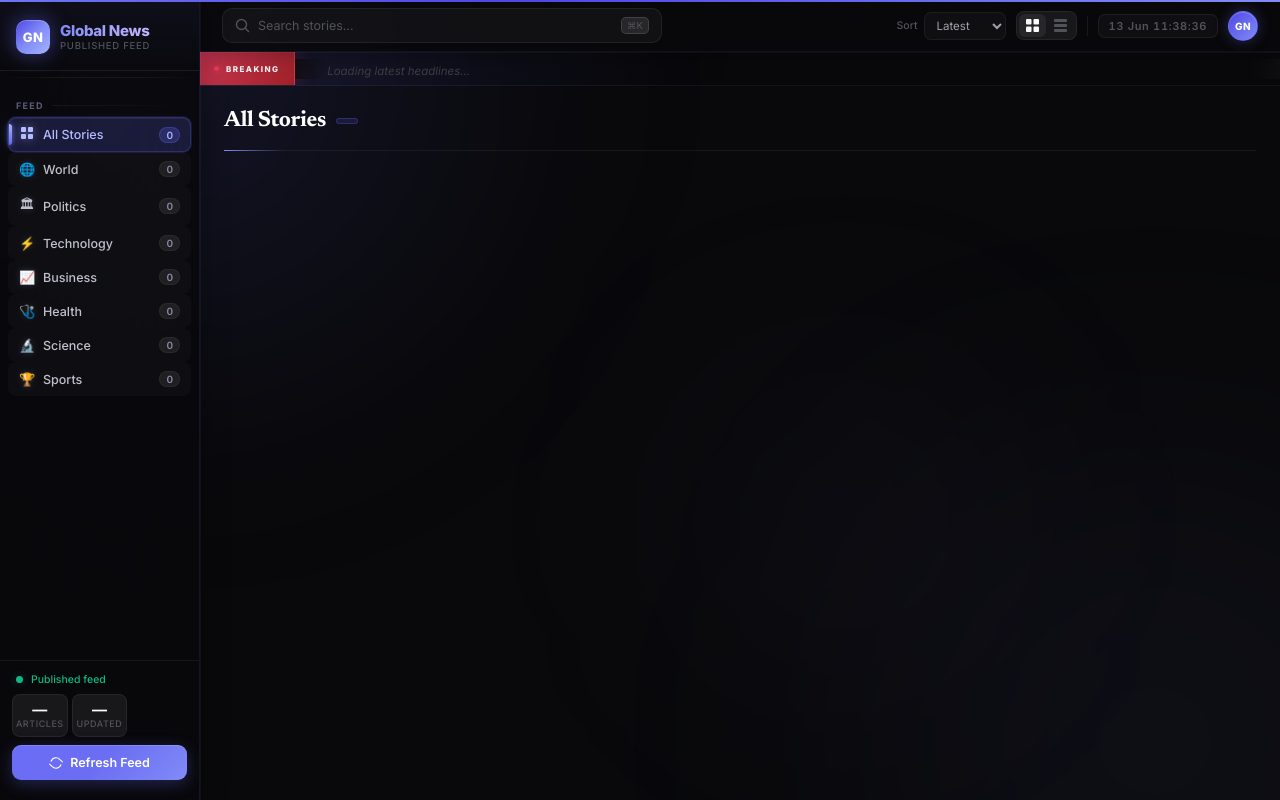
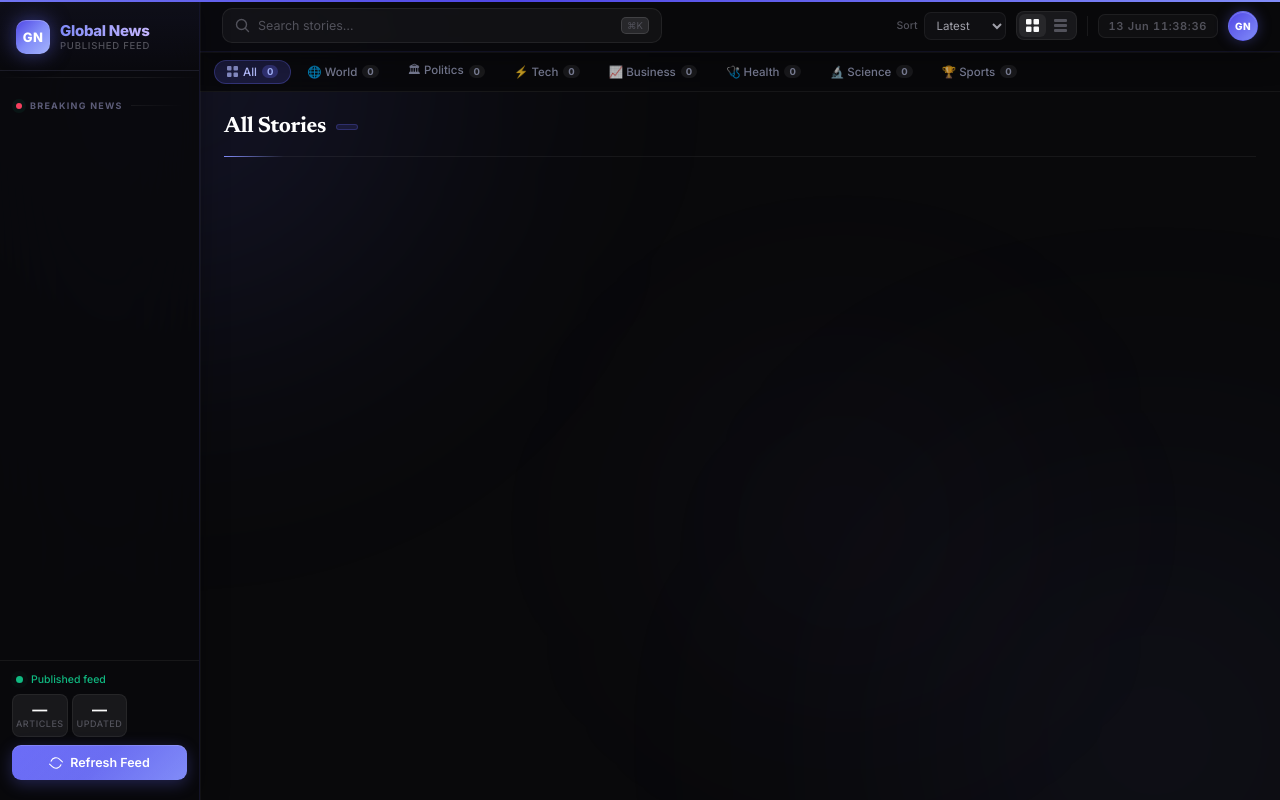
Before and after one commit to Daksh288948921904/Global_news, a FastAPI app: page / in a window 1280 px wide. Run offline with FastAPI, Linux system fonts and the light colour scheme.

Commit message:
feat: swap sidebar nav ↔ breaking news; add rotating story panel
Layout changes:
- Sidebar: category nav replaced by live Breaking News panel
  • Lead story card pinned at top (gold badge, small image + title)
  • 3 feed stories rotate every 5s with fade transition
  • Pagination dots for manual control
- Main area: ticker replaced by horizontal category bar (cat-bar)
  • All / World / Politics / Tech / Business / Health / Science / Sports
  • Same count badges, active highlight, sticky below topbar
  • World button still triggers the country dropdown

Co-Authored-By: Claude Sonnet 4.6 <noreply@anthropic.com>

```diff
--- a/static/css/style.css
+++ b/static/css/style.css
@@ -481,39 +481,127 @@ a{color:inherit;text-decoration:none}
 .view-btn:hover{color:var(--ink2)}
 .view-btn.active{background:var(--bg3);color:var(--ink)}
 
-/* Ticker */
-.ticker{
-  height:var(--ticker);display:flex;align-items:center;
-  background:linear-gradient(90deg,rgba(99,102,241,.08) 0%,transparent 50%);
-  border-bottom:1px solid rgba(255,255,255,.05);
-  overflow:hidden;gap:0;
-  position:relative;
-}
-.ticker-tag{
-  flex-shrink:0;font-size:8px;font-weight:900;
-  letter-spacing:.18em;text-transform:uppercase;
-  color:#fff;
-  background:linear-gradient(135deg,rgba(244,63,94,.85),rgba(220,38,38,.7));
-  border-right:1px solid rgba(244,63,94,.3);
-  padding:0 14px;height:100%;display:flex;align-items:center;gap:7px;
-  box-shadow:4px 0 20px rgba(244,63,94,.2);
-}
-.ticker-runway{flex:1;overflow:hidden;position:relative}
-.ticker-runway::before,.ticker-runway::after{
-  content:'';position:absolute;top:0;bottom:0;width:32px;z-index:2;pointer-events:none;
-}
-.ticker-runway::before{left:0;background:linear-gradient(90deg,var(--bg1),transparent)}
-.ticker-runway::after{right:0;background:linear-gradient(270deg,var(--bg1),transparent)}
-.ticker-content{
-  display:inline-flex;align-items:center;
-  white-space:nowrap;font-size:11.5px;color:var(--ink2);
-  animation:ticker-move 60s linear infinite;
-  padding-left:24px;
-}
-.ticker-content:hover{animation-play-state:paused}
-@keyframes ticker-move{0%{transform:translateX(0)}100%{transform:translateX(-50%)}}
-.ticker-sep{margin:0 14px;color:var(--ink4);font-size:8px}
-.ticker-placeholder{font-size:11.5px;color:var(--ink4);padding:0 20px;font-style:italic}
+/* ── Category bar (replaced ticker) ── */
+.cat-bar{
+  height:40px;
+  display:flex;align-items:center;gap:3px;
+  padding:0 14px;
+  background:rgba(9,9,11,.88);
+  backdrop-filter:blur(20px);-webkit-backdrop-filter:blur(20px);
+  border-bottom:1px solid rgba(255,255,255,.06);
+  overflow-x:auto;scrollbar-width:none;
+  flex-shrink:0;
+  position:sticky;top:var(--topbar);z-index:40;
+}
+.cat-bar::-webkit-scrollbar{display:none}
+.catb{
+  display:inline-flex;align-items:center;gap:5px;
+  padding:4px 12px;border-radius:20px;
+  background:transparent;border:1px solid transparent;
+  color:rgba(155,160,190,.75);
+  font-size:11.5px;font-weight:500;font-family:inherit;
+  cursor:pointer;white-space:nowrap;flex-shrink:0;
+  transition:background .14s,color .14s,border-color .14s;
+}
+.catb:hover{
+  background:rgba(255,255,255,.07);color:#e8eaf6;
+  border-color:rgba(255,255,255,.1);
+}
+.catb.active{
+  background:rgba(99,102,241,.2);color:#b4bcff;
+  border-color:rgba(99,102,241,.32);
+}
+.catb-icon{flex-shrink:0;opacity:.7}
+.catb-count{
+  font-size:9.5px;font-weight:700;
+  background:rgba(255,255,255,.07);border-radius:10px;
+  padding:1px 5px;min-width:16px;text-align:center;
+  transition:background .14s;
+}
+.catb.active .catb-count{background:rgba(99,102,241,.3);color:#a5b4fc}
+
+/* ── Sidebar breaking news panel ── */
+.sbn-label{position:relative}
+.sbn-live-dot{
+  width:6px;height:6px;border-radius:50%;
+  background:#f43f5e;flex-shrink:0;
+  box-shadow:0 0 0 0 rgba(244,63,94,.4);
+  animation:pulse 2s ease-in-out infinite;
+}
+.sidebar-bn{
+  display:flex;flex-direction:column;gap:5px;
+  padding:0 8px 6px;
+  flex:1;overflow-y:auto;min-height:0;
+}
+.sidebar-bn::-webkit-scrollbar{width:0}
+
+.sbn-lead-wrap{padding-top:6px}
+.sbn-lead-wrap.hidden{display:none}
+
+.sbn-card{
+  display:flex;align-items:flex-start;gap:8px;
+  padding:8px 9px;border-radius:10px;
+  background:rgba(255,255,255,.04);
+  border:1px solid rgba(255,255,255,.06);
+  cursor:pointer;position:relative;
+  transition:background .15s,border-color .15s;
+  animation:card-in .35s var(--ease-out) both;
+}
+.sbn-card:hover{background:rgba(255,255,255,.08);border-color:rgba(99,102,241,.2)}
+
+.sbn-lead-card{
+  background:rgba(234,179,8,.06);
+  border-color:rgba(234,179,8,.2);
+  padding-top:14px;
+}
+.sbn-lead-card:hover{background:rgba(234,179,8,.1);border-color:rgba(234,179,8,.4)}
+
+.sbn-badge{
+  position:absolute;top:-7px;left:9px;
+  font-size:8px;font-weight:800;letter-spacing:.12em;text-transform:uppercase;
+  background:rgba(234,179,8,.92);color:#1a1000;
+  padding:2px 8px;border-radius:10px;
+  border:1px solid rgba(255,215,0,.3);
+}
+
+.sbn-img{
+  width:54px;height:42px;object-fit:cover;
+  border-radius:6px;flex-shrink:0;
+  background:rgba(255,255,255,.05);
+}
+.sbn-img-ph{
+  width:54px;height:42px;display:flex;align-items:center;justify-content:center;
+  font-size:20px;opacity:.35;flex-shrink:0;
+  border-radius:6px;background:rgba(255,255,255,.04);
+}
+.sbn-info{flex:1;min-width:0;display:flex;flex-direction:column;gap:3px}
+.sbn-cat{
+  font-size:8px;font-weight:800;letter-spacing:.1em;text-transform:uppercase;
+  padding:2px 6px;border-radius:4px;width:fit-content;
+}
+.sbn-title{
+  font-size:11px;font-weight:600;
+  color:rgba(230,232,250,.85);line-height:1.36;
+  display:-webkit-box;-webkit-line-clamp:2;-webkit-box-orient:vertical;overflow:hidden;
+}
+.sbn-lead-card .sbn-title{color:rgba(255,248,200,.9);font-size:11.5px}
+
+.sbn-stories{
+  display:flex;flex-direction:column;gap:5px;
+  transition:opacity .25s,transform .25s;
+}
+.sbn-stories.fading{opacity:0;transform:translateY(5px)}
+
+.sbn-dots{
+  display:flex;align-items:center;justify-content:center;gap:5px;
+  padding:4px 0 2px;
+}
+.sbn-dot{
+  width:5px;height:5px;border-radius:50%;
+  background:rgba(255,255,255,.18);cursor:pointer;
+  transition:background .15s,transform .15s;
+}
+.sbn-dot.active{background:var(--accent-lt);transform:scale(1.35)}
 
 /* ═══════════════════════════════════════════════
    FEED AREA
@@ -1746,9 +1834,9 @@ a{color:inherit;text-decoration:none}
   .search-box kbd,.sort-label,.view-toggle,.topbar-clock,.topbar-sep,
   .topbar-user-avatar span,.rh-date{display:none}
 
-  /* ── Ticker ── */
-  .ticker{height:28px;font-size:11px}
-  .ticker-tag{display:none}
+  /* ── Cat bar ── */
+  .cat-bar{height:36px;padding:0 8px}
+  .catb{font-size:11px;padding:3px 9px}
 
   /* ── Feed ── */
   .feed-area{padding:10px}
--- a/static/js/app.js
+++ b/static/js/app.js
@@ -318,7 +318,7 @@ function renderFeed() {
   const hdrDate  = $('feed-header-date');
   if (hdrCount) hdrCount.textContent = SHOWN.length ? `${SHOWN.length} stor${SHOWN.length === 1 ? 'y' : 'ies'}` : '';
   if (hdrTitle) {
-    const activeCat = document.querySelector('.nav-btn.active[data-cat]');
+    const activeCat = document.querySelector('#cat-bar .catb.active[data-cat]');
     const label = activeCat ? (activeCat.textContent.trim().replace(/\d+/g, '').trim() || 'All Stories') : 'All Stories';
     hdrTitle.textContent = label;
   }
@@ -345,6 +345,84 @@ function renderFeed() {
     listEl.innerHTML = SHOWN.map((a, i) => listCardHTML(a, i)).join('');
     listEl.querySelectorAll('.list-card').forEach((el, i) => stagger(el, i));
   }
+}
+
+// ── Sidebar Breaking News rotation ───────────────────────────
+let _sbnPage  = 0;
+let _sbnTimer = null;
+
+function renderSidebarBN() {
+  const leadEl    = $('sbn-lead');
+  const storiesEl = $('sbn-stories');
+  const dotsEl    = $('sbn-dots');
+  if (!storiesEl) return;
+
+  // Lead story card
+  if (LEAD_STORY_ARTICLE && leadEl) {
+    const a = LEAD_STORY_ARTICLE;
+    leadEl.classList.remove('hidden');
+    leadEl.innerHTML = `
+      <div class="sbn-card sbn-lead-card" onclick="openReader('${esc(a.id)}')">
+        <span class="sbn-badge">★ Lead Story</span>
+        ${a.image_url
+          ? `<img class="sbn-img" src="${esc(a.image_url)}" loading="lazy">`
+          : `<div class="sbn-img-ph">📰</div>`}
+        <div class="sbn-info">
+          <div class="sbn-title">${esc(a.heading || '')}</div>
+        </div>
+      </div>`;
+  } else if (leadEl) {
+    leadEl.classList.add('hidden');
+  }
+
+  // Rotating 3 stories (exclude lead)
+  const pool  = ALL.filter(a => !a.is_lead_story);
+  const pages = Math.max(1, Math.ceil(pool.length / 3));
+  const page  = _sbnPage % pages;
+  const slice = pool.slice(page * 3, page * 3 + 3);
+
+  storiesEl.innerHTML = slice.map(a => {
+    const cat = catOf(a);
+    return `<div class="sbn-card" onclick="openReader('${esc(a.id)}')">
+      ${a.image_url
+        ? `<img class="sbn-img" src="${esc(a.image_url)}" loading="lazy">`
+        : `<div class="sbn-img-ph">${CAT_ICONS[cat.key] || '📰'}</div>`}
+      <div class="sbn-info">
+        <span class="sbn-cat ${cat.cls}">${cat.key}</span>
+        <div class="sbn-title">${esc(a.heading || '')}</div>
+      </div>
+    </div>`;
+  }).join('');
+
+  // Dots
+  if (pages > 1) {
+    dotsEl.innerHTML = Array.from({length: Math.min(pages, 8)}, (_, i) =>
+      `<span class="sbn-dot${i === page ? ' active' : ''}" data-p="${i}"></span>`
+    ).join('');
+    dotsEl.querySelectorAll('.sbn-dot').forEach(d =>
+      d.addEventListener('click', () => { _sbnPage = +d.dataset.p; renderSidebarBN(); })
+    );
+  } else {
+    dotsEl.innerHTML = '';
+  }
+}
+
+function startSidebarBN() {
+  renderSidebarBN();
+  if (_sbnTimer) clearInterval(_sbnTimer);
+  _sbnTimer = setInterval(() => {
+    const storiesEl = $('sbn-stories');
+    if (!storiesEl) return;
+    const pool  = ALL.filter(a => !a.is_lead_story);
+    const pages = Math.max(1, Math.ceil(pool.length / 3));
+    if (pages <= 1) return;
+    storiesEl.classList.add('fading');
+    setTimeout(() => {
+      _sbnPage = (_sbnPage + 1) % pages;
+      renderSidebarBN();
+      storiesEl.classList.remove('fading');
+    }, 260);
+  }, 5000);
 }
 
 // ── Reader ────────────────────────────────────────────────────
@@ -555,6 +633,7 @@ async function loadArticles(quiet = false) {
       refreshMeta(ALL);
       buildTicker(ALL);
       applyFilters();
+      startSidebarBN();
       if (!quiet) toast('ok', `${ALL.length} stor${ALL.length === 1 ? 'y' : 'ies'} loaded`);
     } else {
       if (!quiet) toast('err', data.message || 'Failed to load');
@@ -603,19 +682,17 @@ refreshBtn.addEventListener('click', () => loadArticles(false));
 searchEl.addEventListener('input', e => { Q = e.target.value.trim(); applyFilters(); });
 sortEl.addEventListener('change', e => { SORT = e.target.value; applyFilters(); });
 
-$('nav-list').addEventListener('click', e => {
-  const btn = e.target.closest('.nav-btn'); if (!btn) return;
-  document.querySelectorAll('#nav-list .nav-btn').forEach(b => b.classList.remove('active'));
+$('cat-bar').addEventListener('click', e => {
+  const btn = e.target.closest('.catb'); if (!btn) return;
+  document.querySelectorAll('#cat-bar .catb').forEach(b => b.classList.remove('active'));
   btn.classList.add('active');
   CAT = btn.dataset.cat; COUNTRY = null;
-  $('cbar-inner')?.querySelectorAll('.cbar-chip').forEach(b => b.classList.toggle('active', b.dataset.country === ''));
   applyFilters();
-  if (window.innerWidth <= 900) closeSidebar();
 });
 
 // ── World country dropdown ────────────────────────────────────
 (function initWorldDropdown() {
-  const worldBtn = document.querySelector('.nav-btn[data-cat="world"]');
+  const worldBtn = document.querySelector('.catb[data-cat="world"]');
   if (!worldBtn) return;
 
   // Create floating panel attached to body
@@ -649,8 +726,8 @@ $('nav-list').addEventListener('click', e => {
         const val = btn.dataset.country;
         COUNTRY = COUNTRY === val ? null : val;
         // Switch to All Stories so country filter applies across categories
-        document.querySelectorAll('#nav-list .nav-btn').forEach(b => b.classList.remove('active'));
-        document.querySelector('[data-cat="all"]').classList.add('active');
+        document.querySelectorAll('#cat-bar .catb').forEach(b => b.classList.remove('active'));
+        document.querySelector('#cat-bar .catb[data-cat="all"]').classList.add('active');
         CAT = 'all';
         applyFilters();
         hidePanel();
@@ -734,7 +811,7 @@ async function fetchLeadStory() {
       ALL.unshift(a);
       changed = true;
     }
-    if (changed) applyFilters();
+    if (changed) { applyFilters(); renderSidebarBN(); }
   } catch(e) { /* silent */ }
 }
 
--- a/templates/index.html
+++ b/templates/index.html
@@ -39,17 +39,17 @@
 
     <div class="sidebar-divider"></div>
 
-    <div class="sidebar-section-label">Feed</div>
-    <ul class="nav-list" id="nav-list">
-      <li><button class="nav-btn active" data-cat="all"><span class="nav-btn-icon"><svg width="14" height="14" viewBox="0 0 14 14" fill="currentColor"><rect x="1" y="1" width="5" height="5" rx="1"/><rect x="8" y="1" width="5" height="5" rx="1"/><rect x="1" y="8" width="5" height="5" rx="1"/><rect x="8" y="8" width="5" height="5" rx="1"/></svg></span>All Stories<span class="nav-count" id="cnt-all">0</span></button></li>
-      <li><button class="nav-btn" data-cat="world"><span class="nav-btn-icon">🌐</span>World<span class="nav-count" id="cnt-world">0</span></button></li>
-      <li><button class="nav-btn" data-cat="politics"><span class="nav-btn-icon">🏛</span>Politics<span class="nav-count" id="cnt-politics">0</span></button></li>
-      <li><button class="nav-btn" data-cat="technology"><span class="nav-btn-icon">⚡</span>Technology<span class="nav-count" id="cnt-technology">0</span></button></li>
-      <li><button class="nav-btn" data-cat="business"><span class="nav-btn-icon">📈</span>Business<span class="nav-count" id="cnt-business">0</span></button></li>
-      <li><button class="nav-btn" data-cat="health"><span class="nav-btn-icon">🩺</span>Health<span class="nav-count" id="cnt-health">0</span></button></li>
-      <li><button class="nav-btn" data-cat="science"><span class="nav-btn-icon">🔬</span>Science<span class="nav-count" id="cnt-science">0</span></button></li>
-      <li><button class="nav-btn" data-cat="sports"><span class="nav-btn-icon">🏆</span>Sports<span class="nav-count" id="cnt-sports">0</span></button></li>
-    </ul>
+    <div class="sidebar-section-label sbn-label">
+      <span class="sbn-live-dot"></span>Breaking News
+    </div>
+    <div class="sidebar-bn" id="sidebar-bn">
+      <!-- Lead story card -->
+      <div class="sbn-lead-wrap hidden" id="sbn-lead"></div>
+      <!-- 3 rotating feed stories -->
+      <div class="sbn-stories" id="sbn-stories"></div>
+      <!-- Page dots -->
+      <div class="sbn-dots" id="sbn-dots"></div>
+    </div>
 
     <div class="sidebar-bottom">
       <div class="live-status">
@@ -115,14 +115,19 @@
       </div>
     </header>
 
-    <!-- Breaking news ticker (replaces countries bar) -->
-    <div class="ticker" id="ticker">
-      <div class="ticker-tag">BREAKING</div>
-      <div class="ticker-runway" id="ticker-runway">
-        <div class="ticker-content" id="ticker-content">
-          <span class="ticker-placeholder">Loading latest headlines…</span>
-        </div>
-      </div>
+    <!-- Category bar (moved from sidebar) -->
+    <div class="cat-bar" id="cat-bar">
+      <button class="catb active" data-cat="all">
+        <svg class="catb-icon" width="11" height="11" viewBox="0 0 11 11" fill="currentColor"><rect x="0" y="0" width="4.5" height="4.5" rx="1"/><rect x="6.5" y="0" width="4.5" height="4.5" rx="1"/><rect x="0" y="6.5" width="4.5" height="4.5" rx="1"/><rect x="6.5" y="6.5" width="4.5" height="4.5" rx="1"/></svg>
+        All<span class="catb-count" id="cnt-all">0</span>
+      </button>
+      <button class="catb" data-cat="world">🌐 World<span class="catb-count" id="cnt-world">0</span></button>
+      <button class="catb" data-cat="politics">🏛 Politics<span class="catb-count" id="cnt-politics">0</span></button>
+      <button class="catb" data-cat="technology">⚡ Tech<span class="catb-count" id="cnt-technology">0</span></button>
+      <button class="catb" data-cat="business">📈 Business<span class="catb-count" id="cnt-business">0</span></button>
+      <button class="catb" data-cat="health">🩺 Health<span class="catb-count" id="cnt-health">0</span></button>
+      <button class="catb" data-cat="science">🔬 Science<span class="catb-count" id="cnt-science">0</span></button>
+      <button class="catb" data-cat="sports">🏆 Sports<span class="catb-count" id="cnt-sports">0</span></button>
     </div>
 
     <!-- Feed area -->
```
